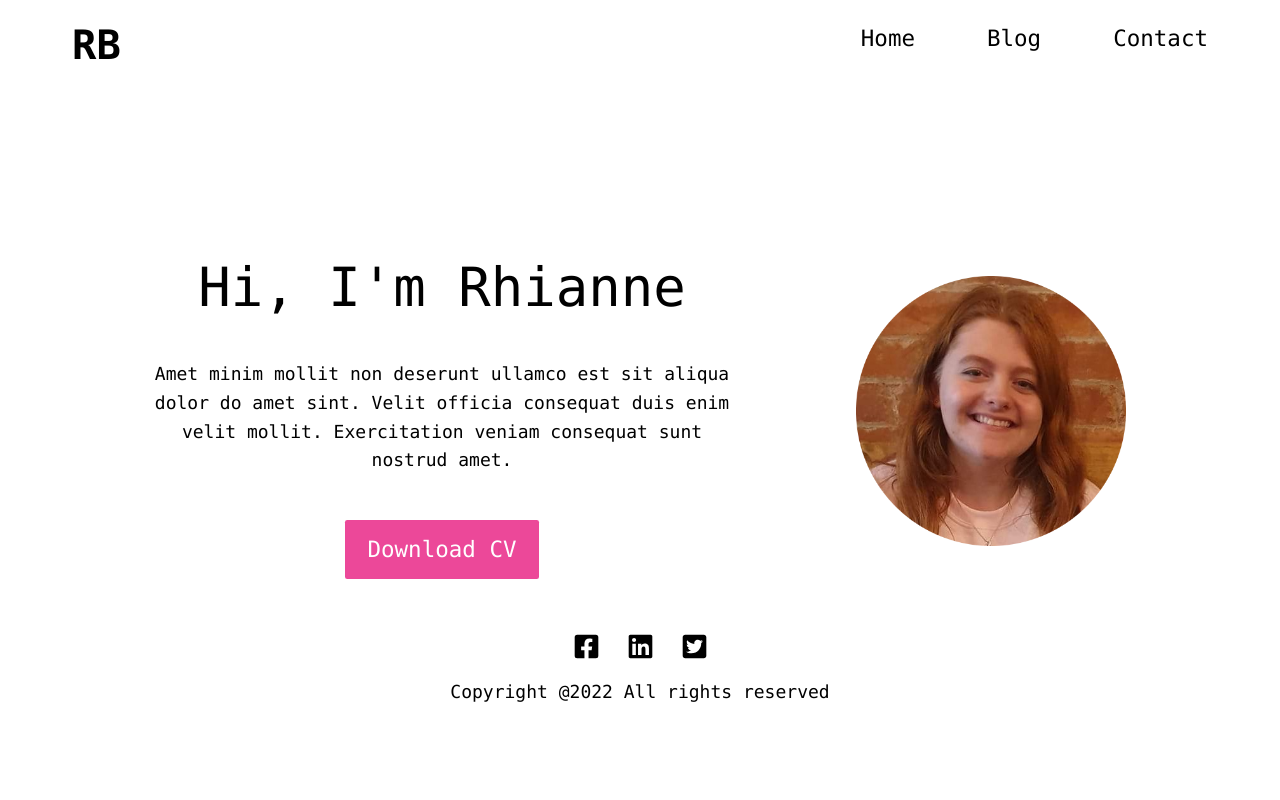
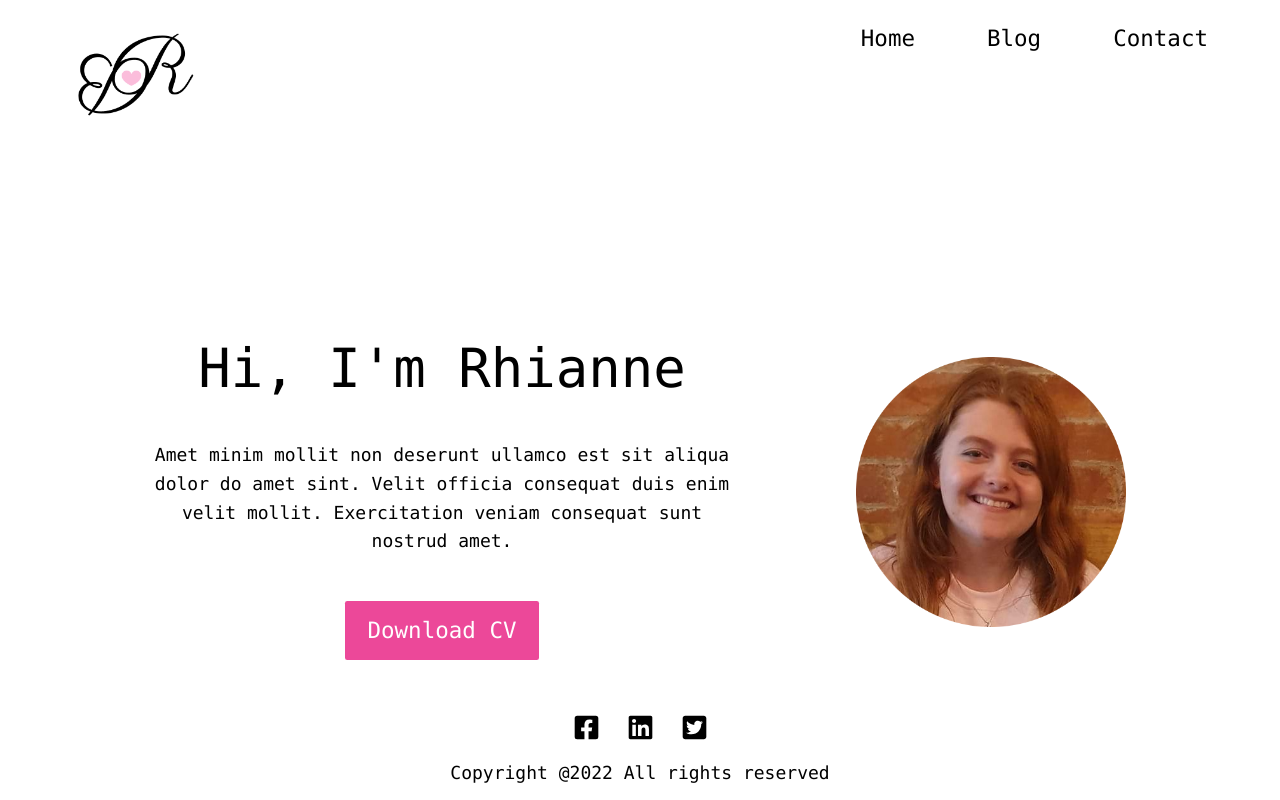
Before and after one commit to RhianneB/next-blog2, a Next.js app: page / in a window 1280 px wide. Built offline with nearby package versions, Linux system fonts and the light colour scheme.

Commit message:
Added new logo and used a lighter pic

```diff
--- a/components/Navbar.js
+++ b/components/Navbar.js
@@ -1,16 +1,20 @@
 import Toggle from '../components/Toggle'
+import Image from 'next/image'
+import logo from '../pages/logo.png'
 
 export default function Navbar(){
     return(
-        <nav className="flex flex-col lg:flex-row mx-auto justify-between py-5 px-16 text-center space-y-4 md:space-y-8 lg:space-y-0">
-                <a href="#" className="text-4xl font-bold text-black hover:animate-pulse hover:text-pink-500 ">RB</a>
-                <div className='md:hidden'>
-                    <Toggle/>
-                </div>
-            <div className="md:flex md:flex-row font-medium text-xl font-manrope md:space-x-16 justify-center space-y-3 md:space-y-0 font hidden md:visible">
-                <a href="" className="text-black hover:underline hover:text-pink-500">Home</a>
-                <a href="" className="text-black hover:underline hover:text-pink-500">Blog</a>
-                <a href="" className="text-black hover:underline hover:text-pink-500">Contact</a>
+        <nav className="flex flex-col lg:flex-row  justify-between items-center py-5 px-16 text-center space-y-4 md:space-y-8 lg:space-y-0">
+            <div className='h-28 w-28'>
+            <Image className='' src={logo} alt="Person"/>
+            </div>
+            <div className='md:hidden'>
+                <Toggle/>
+            </div>
+            <div className="md:flex md:flex-row font-medium text-xl lg:self-start font-manrope md:space-x-16 justify-center self-center space-y-3 md:space-y-0 font hidden md:visible">
+                <a href="" className="text-black hover:underline hover:text-pink-400">Home</a>
+                <a href="" className="text-black hover:underline hover:text-pink-400">Blog</a>
+                <a href="" className="text-black hover:underline hover:text-pink-400">Contact</a>
             </div>
         </nav>
     );
```
Also changed, not shown: pages/logo.png (added).
